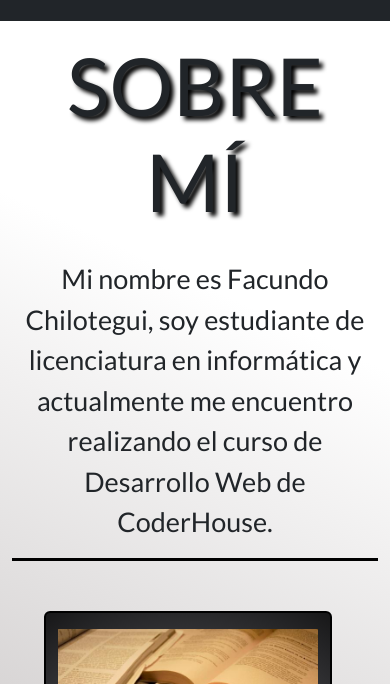
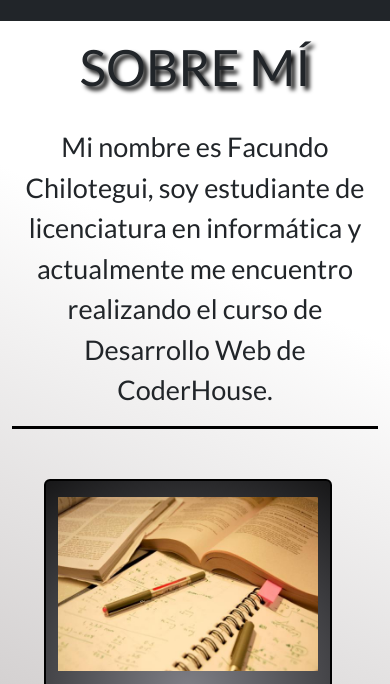
Before and after one commit to FacuChilo/CoderFacuChilo, a plain HTML site: page html/sobremi.html in a window 390 px wide. Shown: the part 137-821 px from the top of the page. Drawn offline with nearby package versions, Linux system fonts and the light colour scheme; a web font is replaced by a local one.

Commit message:
agregue media query para los h1 en vista mobile

```diff
--- a/scss/base/_reset.scss
+++ b/scss/base/_reset.scss
@@ -10,6 +10,12 @@ body{
         text-shadow: 4px 4px 4px #000000;
     }
 
+    @media screen and (max-width: 767px) {
+        h1 {
+          font-size: 50px; /* Tamaño para vista móvil */
+        }
+      }
+
     a{
         text-decoration: none;
     }
```
Also changed, not shown: css/style.css, 1 other file.
